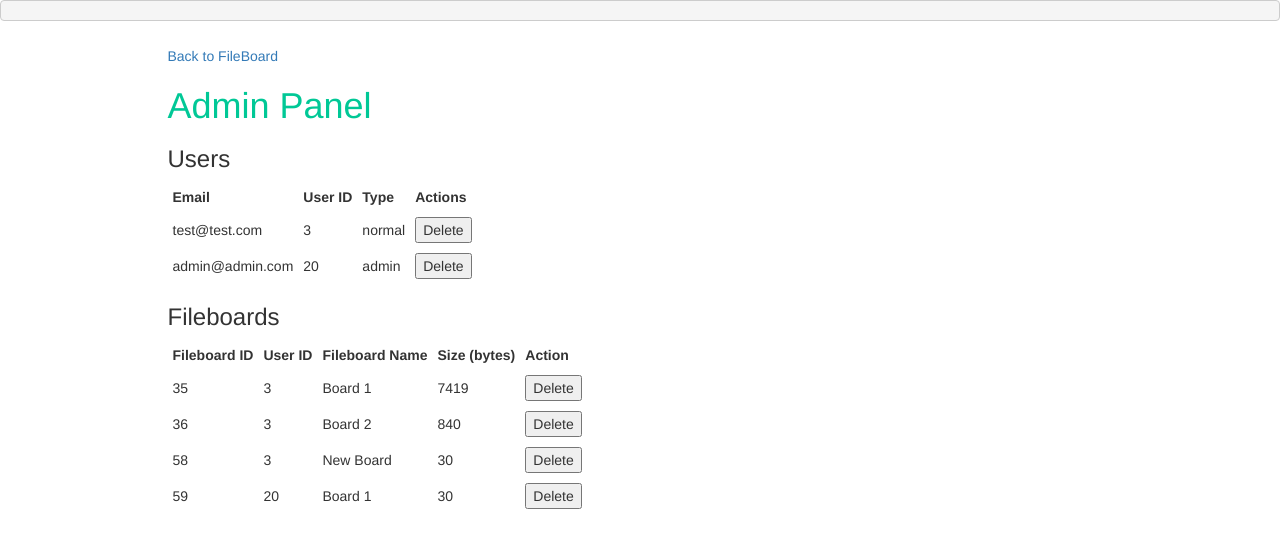
After one commit to bartektomas/FileBoard, a PHP site: page /admin.php in a window 1280 px wide. The commit adds this page. Shown: the top 548 px of the page. Run offline with PHP 8.4, Linux system fonts and the light colour scheme; a user stored in the database is signed in; data comes from the database, SQL or seed files in the repository; both versions use the stored data as it was after the commit; some libraries are stand-ins or nearby versions.

Commit message:
NOTE: Database update needed! Admin page is done, mostly. Don't think it needs more styling

```diff
--- /dev/null
+++ b/admin.js
@@ -0,0 +1,5 @@
+
+
+$(document).ready(function() {
+    $("#user-table").find("tr:gt(0)").remove();
+});
--- /dev/null
+++ b/admin.php
@@ -0,0 +1,104 @@
+<?php
+require_once 'database.php';
+
+session_start();
+
+if (!isset($_SESSION["valid"]) || !$_SESSION["isAdmin"]) {
+    echo 'Error: Not Admin';
+    exit();
+}
+
+if (isset($_POST["deleteUser"])) {
+    $stmt = $conn->prepare("DELETE FROM `users` WHERE `users`.`userid` = ?");
+    $stmt->execute(array($_POST["deleteUser"]));
+}
+
+if (isset($_POST["deleteFileboard"])) {
+    $stmt = $conn->prepare("DELETE FROM `fileboards` WHERE `fileboards`.`id` = ?");
+    $stmt->execute(array($_POST["deleteFileboard"]));
+}
+
+$users = $conn->prepare("SELECT userid, email, type FROM `users`");
+$users->execute();
+
+$fileboards = $conn->prepare("SELECT id, userid, name, LENGTH(data) FROM `fileboards` ORDER BY LENGTH(data) DESC");
+$fileboards->execute();
+
+?>
+
+<!DOCTYPE html>
+<html>
+    <head>
+        <meta charset="utf-8">
+        <title>Admin Panel - FileBoard</title>
+        <link rel="stylesheet" href="https://maxcdn.bootstrapcdn.com/bootstrap/3.3.7/css/bootstrap.min.css" integrity="sha384-BVYiiSIFeK1dGmJRAkycuHAHRg32OmUcww7on3RYdg4Va+PmSTsz/K68vbdEjh4u" crossorigin="anonymous">
+        <script src="http://code.jquery.com/jquery-3.1.0.min.js" integrity="sha256-cCueBR6CsyA4/9szpPfrX3s49M9vUU5BgtiJj06wt/s=" crossorigin="anonymous"></script>
+        <link rel="stylesheet" href="admin_style.css">
+    </head>
+    <body>
+        <pre><?php //print_r($fileboards->fetchAll()) ?></pre>
+        <div class="container">
+            <div class="row">
+                <div class="col-sm-1">
+                </div>
+                <div class="col-sm-10">
+                    <div id="go-back">
+                        <a href=".">Back to FileBoard</a>
+                    </div>
+                    <h1>Admin Panel</h1>
+                    <h3>Users</h3>
+                    <form action="<?php echo htmlspecialchars($_SERVER['PHP_SELF']); ?>" method="post">
+                        <table id="user-table">
+                            <tbody>
+                                <tr>
+                                    <th>Email</th>
+                                    <th>User ID</th>
+                                    <th>Type</th>
+                                    <th>Actions</th>
+                                </tr>
+                                <?php
+                                while ($row = $users->fetch(PDO::FETCH_ASSOC)) {
+                                    echo "<tr>";
+                                    echo "<td>" . $row["email"] . "</td>";
+                                    echo "<td>" . $row["userid"] . "</td>";
+                                    echo "<td>" . $row["type"] . "</td>";
+                                    echo "<td><button name='deleteUser' value=" . $row["userid"] . ">Delete</button></td>";
+                                    echo "</tr>";
+                                }
+                                ?>
+                            </tbody>
+                        </table>
+                    </form>
+
+                    <h3>Fileboards</h3>
+                    <form action="<?php echo htmlspecialchars($_SERVER['PHP_SELF']); ?>" method="post">
+                        <table id="fileboard-table">
+                            <tbody>
+                                <tr>
+                                    <th>Fileboard ID</th>
+                                    <th>User ID</th>
+                                    <th>Fileboard Name</th>
+                                    <th>Size (bytes)</th>
+                                    <th>Action</th>
+                                </tr>
+                                <?php
+                                while ($row = $fileboards->fetch(PDO::FETCH_ASSOC)) {
+                                    echo "<tr>";
+                                    echo "<td>" . $row["id"] . "</td>";
+                                    echo "<td>" . $row["userid"] . "</td>";
+                                    echo "<td>" . $row["name"] . "</td>";
+                                    echo "<td>" . $row["LENGTH(data)"] . "</td>";
+                                    echo "<td><button name='deleteFileboard' value=" . $row["id"] . ">Delete</button></td>";
+                                    echo "</tr>";
+                                }
+                                ?>
+                            </tbody>
+                        </table>
+                    </form>
+                </div>
+                <div class="col-sm-1">
+                </div>
+            </div>
+        </div>
+    </body>
+</html>
--- /dev/null
+++ b/admin_style.css
@@ -0,0 +1,19 @@
+
+
+
+h1
+{
+    color: rgb(0,200,150);
+}
+.btn
+{
+    background-color: rgb(0,200,150);
+}
+
+td, th {
+    padding: 5px;
+}
+
+#go-back {
+    margin: 15px 0px 15px 0px;
+}
--- a/fileboard.php
+++ b/fileboard.php
@@ -48,6 +48,9 @@
 					<?php
 						if (isset($_SESSION["valid"])) {
 							echo '<a class="navbar-right navbar-brand" href="logout.php">Logout</a>';
+							if ($_SESSION["isAdmin"]) {
+								echo '<a class="navbar-right navbar-brand" href="admin.php">Admin Panel</a>';
+							}
 						} else {
 							echo '<a class="navbar-right navbar-brand" href="login.php">Login</a>';
 							echo '<a class="navbar-right navbar-brand" href="signup.php">Signup</a>';
```
Also changed, not shown: Database/fileboard.sql (+37 -9 lines), login.php (+9 -2 lines).
